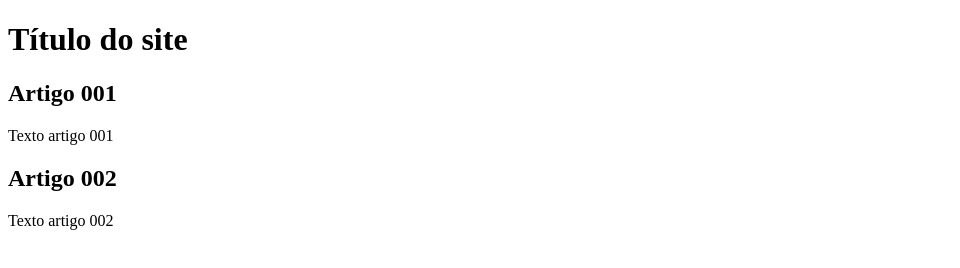
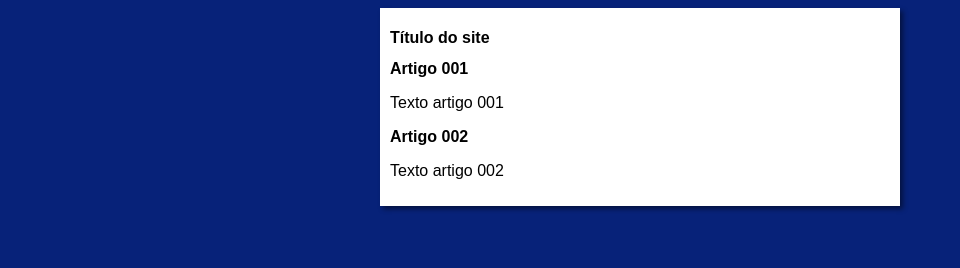
Before and after one commit to lipao-01/Projeto-site, a plain HTML site: page index.html in a window 1280 px wide. Shown: the whole page, without its empty margins (0-960 px from the left). Drawn offline with Linux system fonts and the light colour scheme.

Commit message:
iniciei o design

```diff
--- a/index.html
+++ b/index.html
@@ -4,6 +4,7 @@
     <meta charset="UTF-8">
     <meta name="viewport" content="width=device-width, initial-scale=1.0">
     <title>Título do site</title>
+    <link rel="stylesheet" href="style.css">
 </head>
 <body>
     <main>
--- /dev/null
+++ b/style.css
@@ -0,0 +1,16 @@
+* {
+    font-family: Arial, Helvetica, sans-serif;
+    font-size: 16px;
+}
+
+body{
+    background-color: rgb(7, 34, 121);
+}
+
+main{
+    background-color: white;
+    width: 500px;
+    margin: auto;
+    padding: 10px;
+    box-shadow: 3px 3px 5px rgba(0, 0, 0, 0.473);
+}
```
